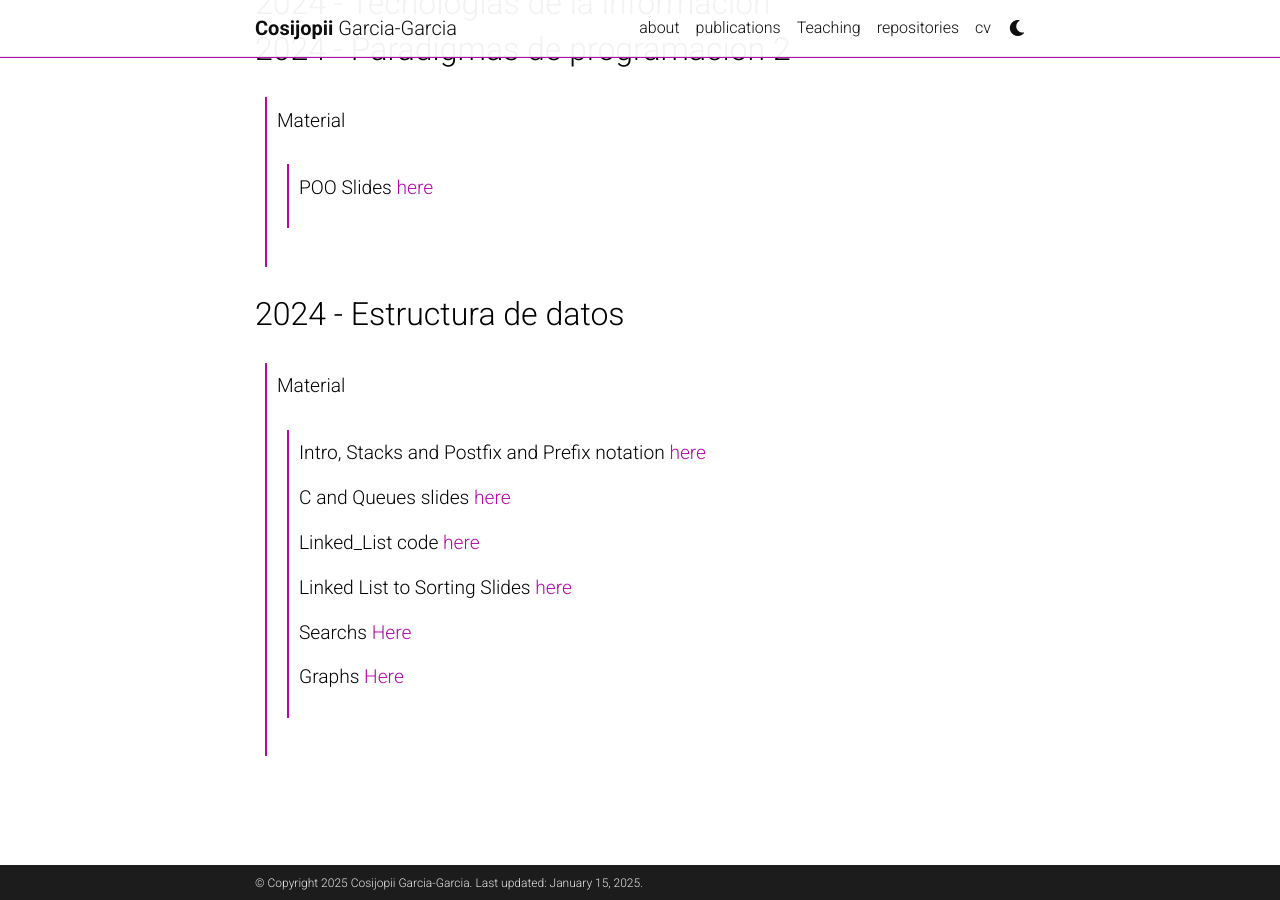
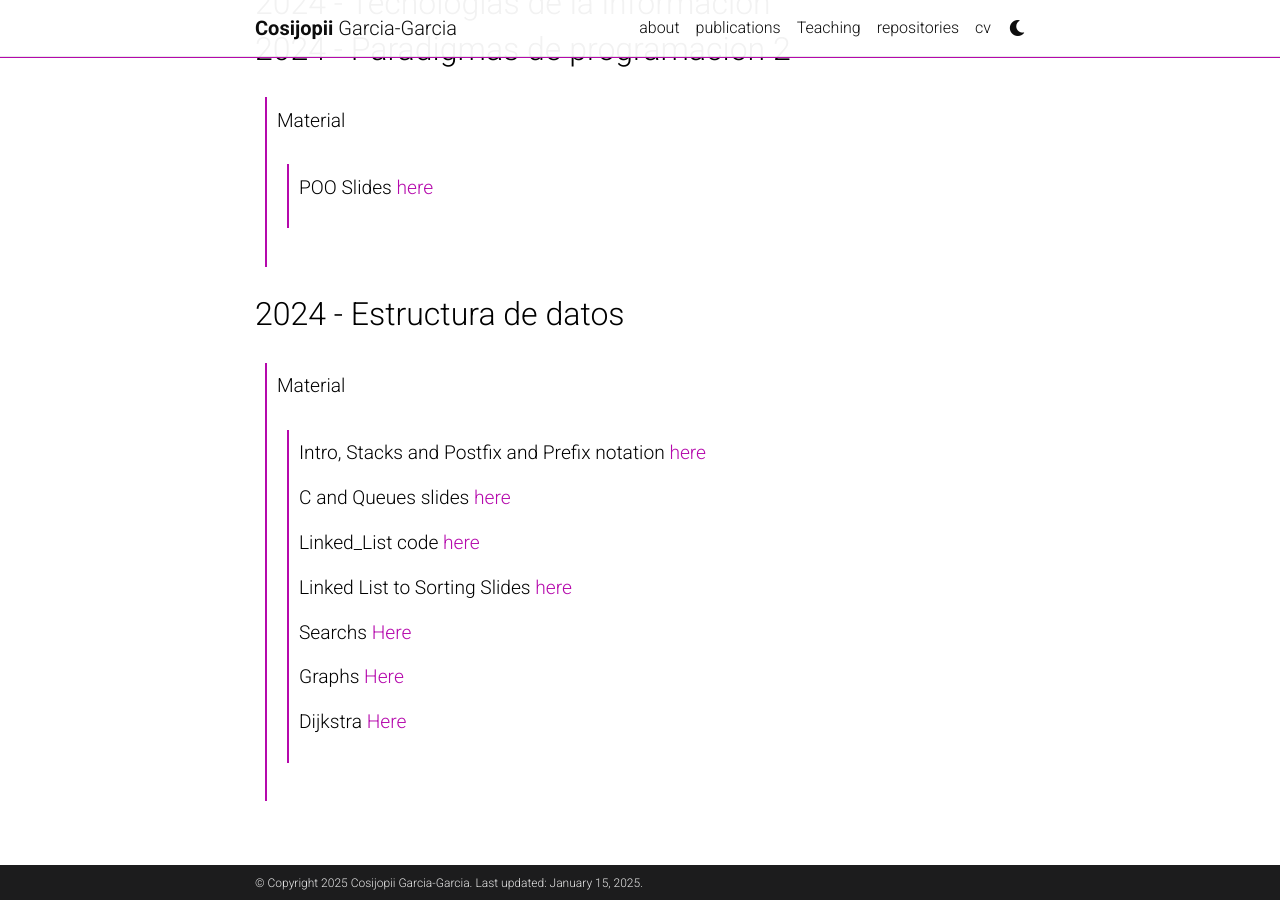
Before and after one commit to Cosijopiii/Cosijopiii.github.io, a Jekyll site: the page built from _projects/2_project.md, in a window 1280 px wide and 900 px high, scrolled down 552 px. Built offline with Jekyll 4.4.1, drawn with Linux system fonts in a browser that asks for light colours; comment, search, counter and statistics services are not loaded; a style sheet for code colours, icons or effects is not loaded.

Commit message:
Update 2_project.md

```diff
--- a/_projects/2_project.md
+++ b/_projects/2_project.md
@@ -40,3 +40,6 @@ category: work
 >>
 >> Graphs [Here](/assets/pdf/GrafosED.pdf)
 >>
+>> Dijkstra [Here](/assets/pdf/Dijkstra_ED_P3.pdf)
+>>
+>>
```
